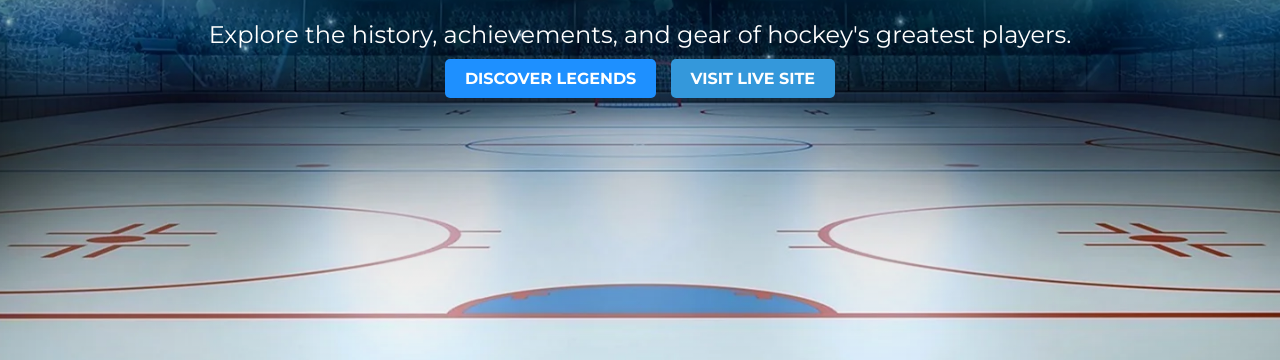
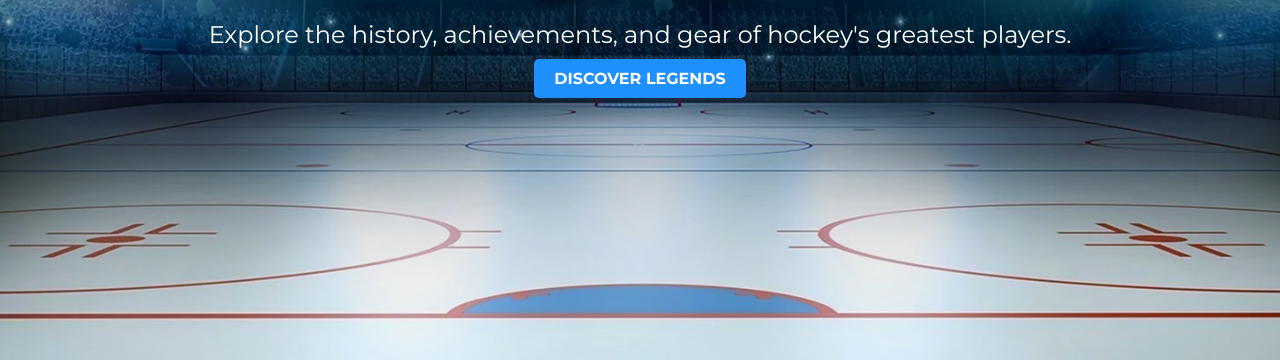
Before and after one commit to QuantumCoder228/ice-hockey_landing-page, a website: page index.html in a window 1280 px wide. Shown: the part 407-767 px from the top of the page. Drawn offline with Linux system fonts and the light colour scheme; files whose address does not match are found by name.

Commit message:
Final Layout

```diff
--- a/index.html
+++ b/index.html
@@ -36,7 +36,6 @@
             <h1>Welcome to Hockey Legends</h1>
             <p>Explore the history, achievements, and gear of hockey's greatest players.</p>
             <a href="#legends" class="btn">Discover Legends</a>
-            <a href="https://quantumcoder228.github.io/ice-hockey_landing-page/" class="btn demo-btn" target="_blank">Visit Live Site</a>
         </div>
     </header>
 
```
Also changed, not shown: scripts/script.js (line endings or trailing spaces), styles/styles.css (line endings or trailing spaces).
